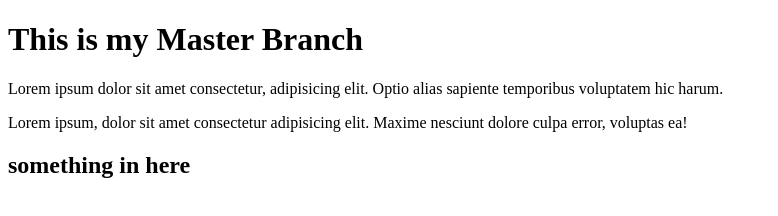
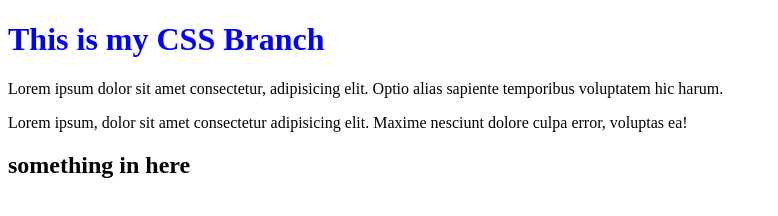
Before and after one commit to aungtintlwin/vettech, a plain HTML site: page index.html in a window 1280 px wide. Shown: the whole page, without its empty margins (0-778 px from the left). Drawn offline with Linux system fonts and the light colour scheme.

Commit message:
create css branch & css file

```diff
--- a/index.html
+++ b/index.html
@@ -4,10 +4,11 @@
     <meta charset="UTF-8">
     <meta name="viewport" content="width=device-width, initial-scale=1.0">
     <meta http-equiv="X-UA-Compatible" content="ie=edge">
+    <link rel="stylesheet" href="./styles.css">
     <title>AnyTitle</title>
 </head>
 <body>
-    <h1>This is my Master Branch</h1>
+    <h1>This is my CSS Branch</h1>
     <p>Lorem ipsum dolor sit amet consectetur, adipisicing elit. Optio alias sapiente temporibus voluptatem hic harum.</p>
     <p>Lorem ipsum, dolor sit amet consectetur adipisicing elit. Maxime nesciunt dolore culpa error, voluptas ea!</p>
 <h2>something in here</h2>
--- /dev/null
+++ b/styles.css
@@ -0,0 +1 @@
+h1{color:blue}
```
